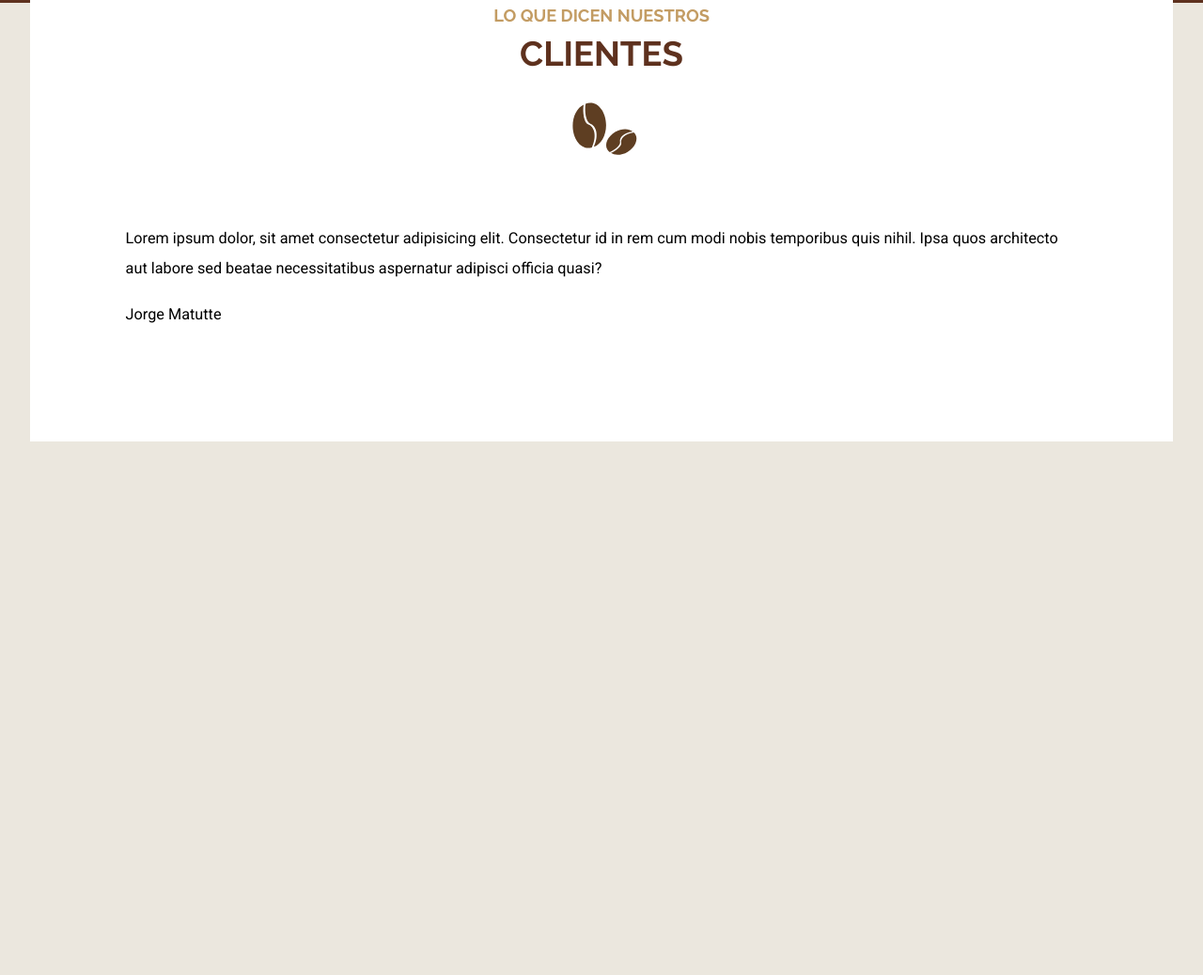
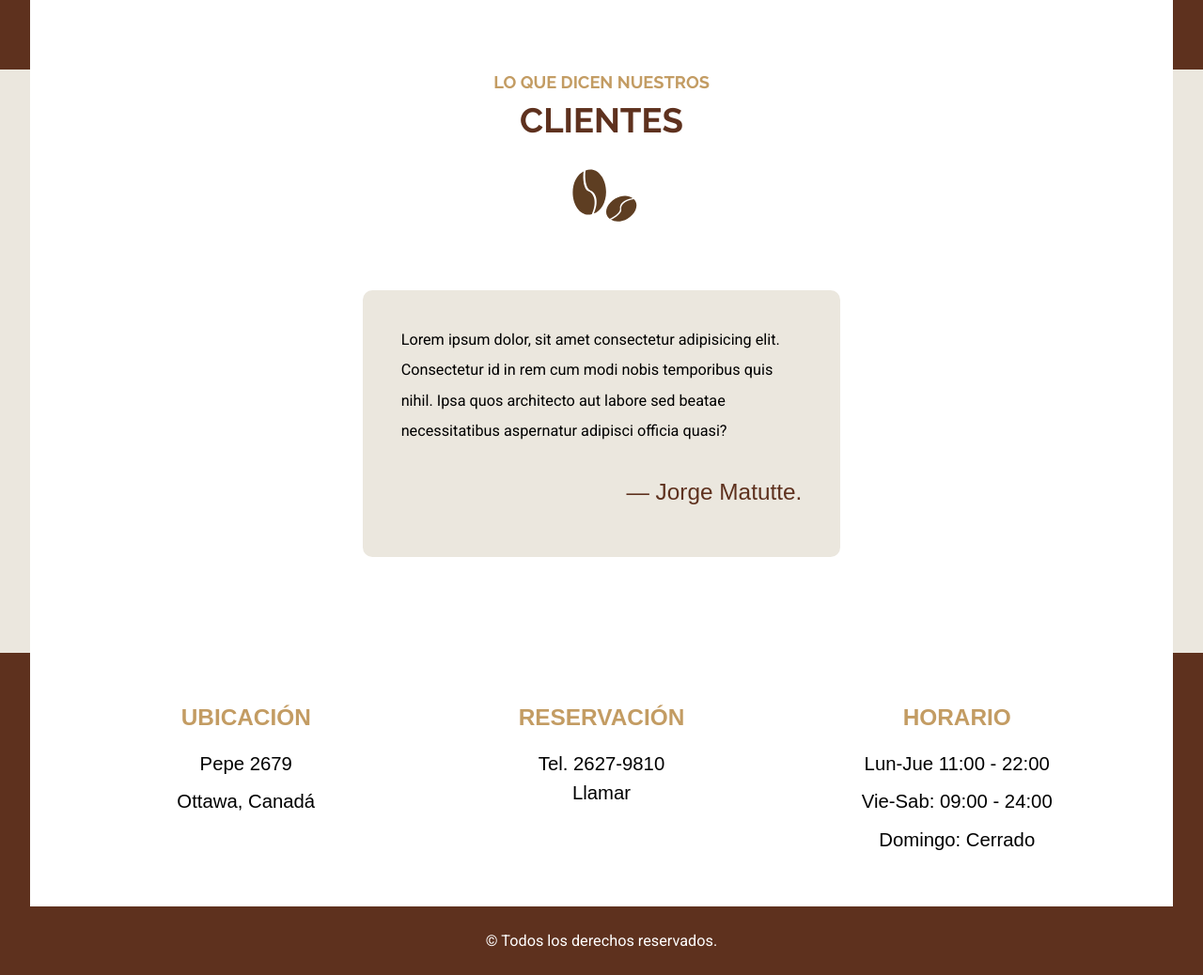
Before and after one commit to Thomopfer/cafe, a website: page index.html in a window 1280 px wide. Shown: the part 4538-5576 px from the top of the page at 94% size. Before the commit the page ends 5008 px from the top, so only its background shows below. Drawn offline with Linux system fonts and the light colour scheme; a web font is replaced by a local one.

Commit message:
footer fin

```diff
--- a/index.html
+++ b/index.html
@@ -200,9 +200,34 @@
         <div class="testimonial">
             <p>Lorem ipsum dolor, sit amet consectetur adipisicing elit. Consectetur id in rem cum modi nobis temporibus quis nihil. Ipsa quos architecto aut labore sed beatae necessitatibus aspernatur adipisci officia quasi?</p>
 
-            <p class="autor">Jorge Matutte</p>
+            <p class="autor">— Jorge Matutte.</p>
         </div>
     </section>
 
+    <footer class="footer">
+        <div class="contenedor footer-contenido">
+            <div class="footer-box ubicacion">
+                <h3>Ubicación</h3>
+                <p>Pepe 2679</p>
+                <p>Ottawa, Canadá</p>
+            </div>
+
+            <div class="footer-box reservacion">
+                <h3>Reservación</h3>
+                <p>Tel. 2627-9810</p>
+                <a href="tel:+26279810">Llamar</a>
+            </div>
+
+            <div class="footer-box horario">
+                <h3>Horario</h3>
+                <p>Lun-Jue 11:00 - 22:00</p>
+                <p>Vie-Sab: 09:00 - 24:00</p>
+                <p>Domingo: Cerrado</p>
+            </div>
+        </div>
+
+        <p class="copyright">© Todos los derechos reservados.</p>
+    </footer>
+
 </body>
 </html>
--- a/src/scss/app.scss
+++ b/src/scss/app.scss
@@ -1,3 +1,4 @@
 @use 'base';
 @use 'header';
 @use 'inicio';
+@use 'footer';
--- a/src/scss/base/_globales.scss
+++ b/src/scss/base/_globales.scss
@@ -21,6 +21,7 @@
 }
 a{
     text-decoration: none;
+    color: v.$negro;
 }
 img{
     max-width: 100%;
--- /dev/null
+++ b/src/scss/footer/_footer.scss
@@ -0,0 +1,44 @@
+@use 'base/variables' as v;
+@use 'base/mixins' as m;
+
+.footer{
+    background-color: v.$primario;
+
+    .footer-contenido{
+        background-color: v.$blanco;
+        padding: 5rem;
+
+        @include m.tablet {
+            @include m.grid(3, 2rem)
+        }
+    }
+
+    .copyright{
+        text-align: center;
+        margin: 0;
+        padding: 2rem;
+        color: v.$blanco;
+    }
+}
+
+.footer-box{
+    font-family: v.$fuente-cursiva;
+    text-align: center;
+    margin-bottom: v.$separacion;
+
+    @include m.tablet {
+        margin-bottom: 0;
+    }
+
+    h3{
+        font-family: v.$fuente-cursiva;
+        margin: 0 0 1rem;
+        font-size: 2.4rem;
+        color: v.$secundario;
+    }
+
+    p, a{
+        font-size: 2rem;
+        margin: 0;
+    }
+}
--- /dev/null
+++ b/src/scss/footer/_index.scss
@@ -0,0 +1 @@
+@forward 'footer';
--- a/src/scss/inicio/_menu.scss
+++ b/src/scss/inicio/_menu.scss
@@ -38,7 +38,7 @@
             color: v.$blanco;
             font-size: 2.2rem;
             line-height: 1.5;
-            margin: 0 0 2rem;
+            margin: 0 0 3rem;
 
             span{
                 display: block;
--- a/src/scss/inicio/_testimoniales.scss
+++ b/src/scss/inicio/_testimoniales.scss
@@ -2,7 +2,7 @@
 @use 'base/mixins' as m;
 
 .nuestros-testimoniales{
-    padding: 2rem;
+    padding: 5rem 2rem;
     background-color: v.$blanco;
 
     @include m.tablet {
@@ -11,4 +11,19 @@
         margin-top: -10rem;
         position: relative;
     }
+
+    .testimonial{
+        background-color: v.$cafe-claro;
+        padding: 2rem 4rem;
+        max-width: 50rem;
+        margin: 0 auto;
+        border-radius: 1rem;
+
+        .autor{
+            text-align: right;
+            font-size: 2.4rem;
+            color: v.$primario;
+            font-family: v.$fuente-cursiva;
+        }
+    }
 }
```
Also changed, not shown: build/css/app.css.
